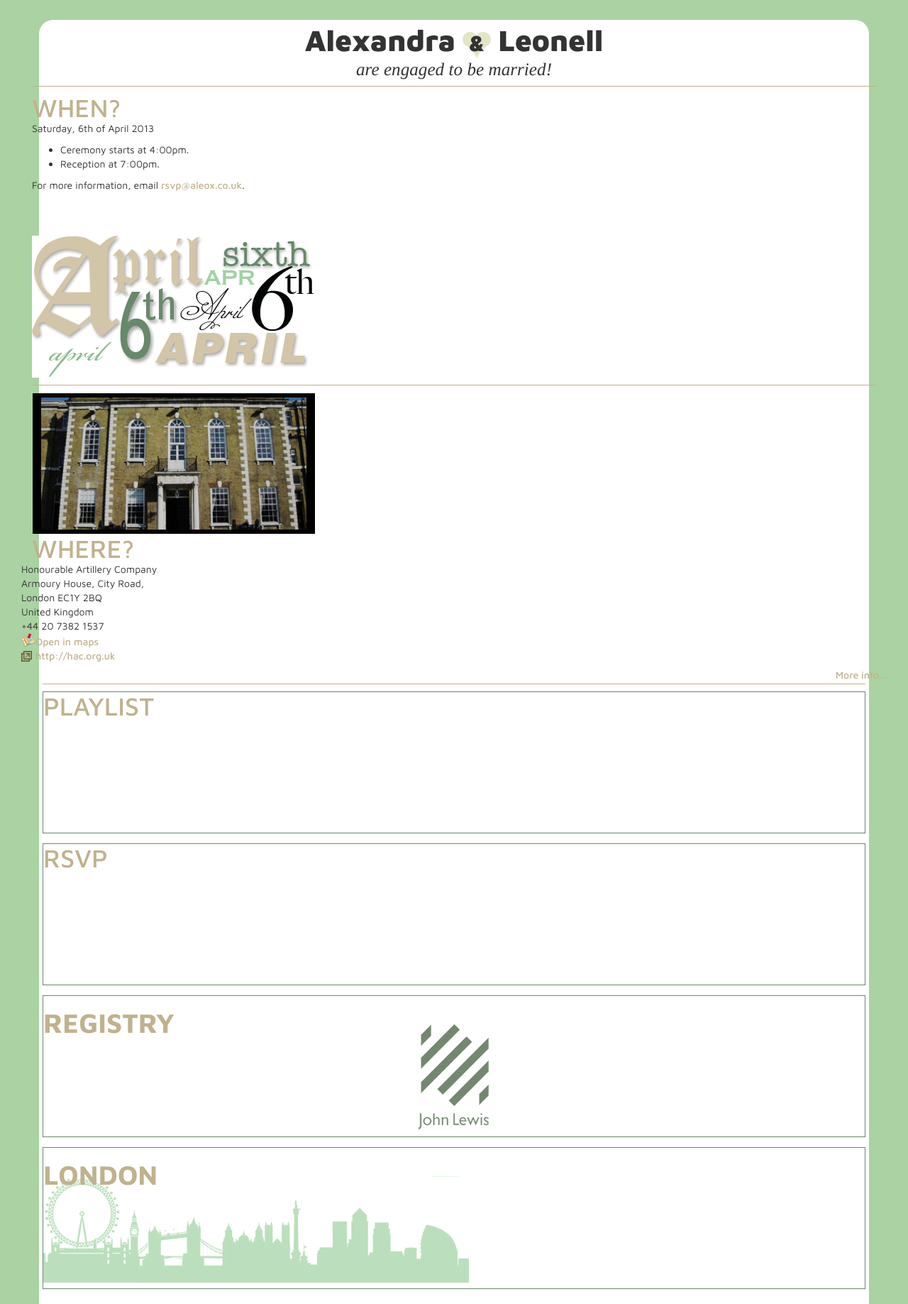
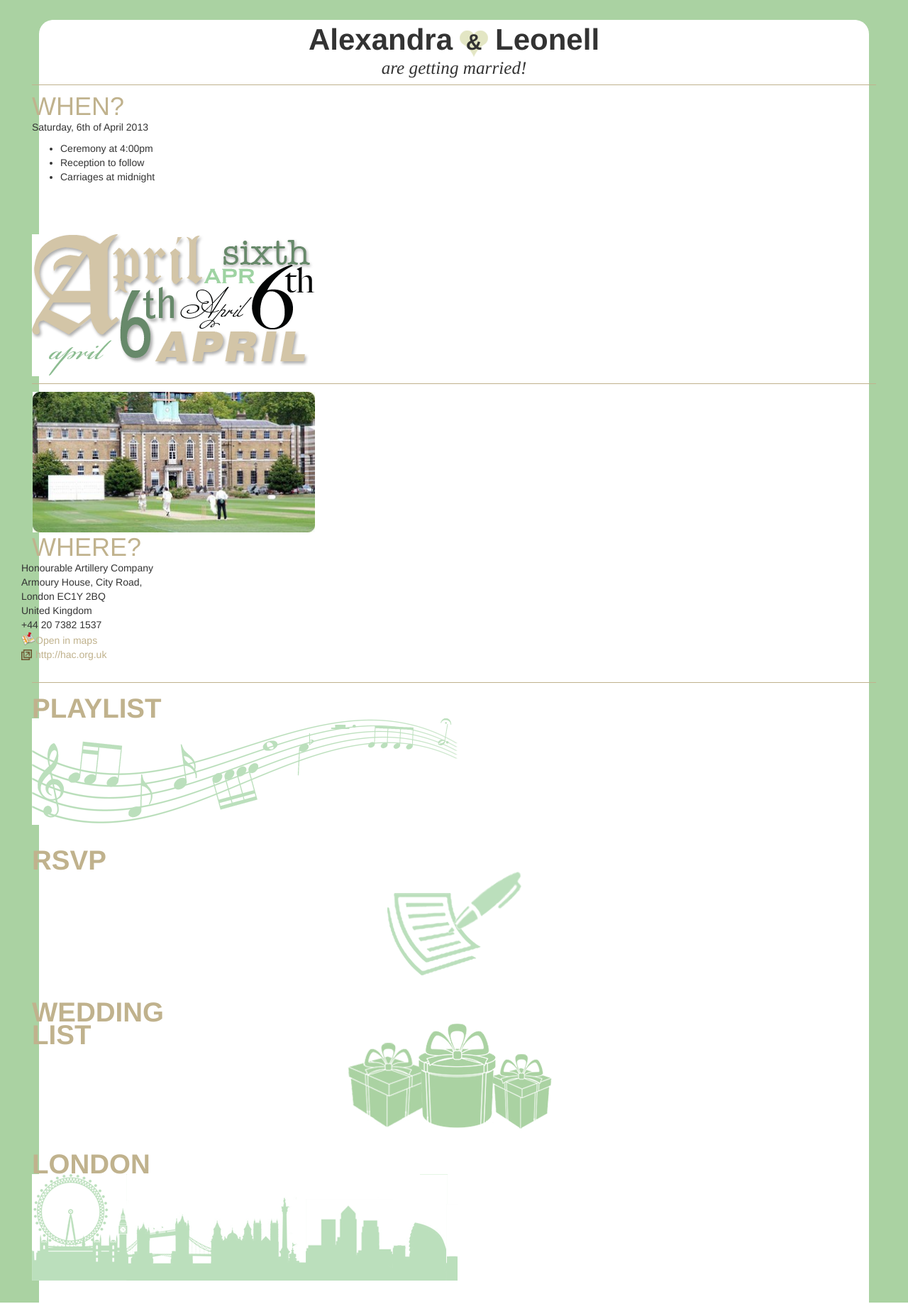
Before and after one commit to leom/wedding_site, a Flask app: page / in a window 1280 px wide. Shown: the whole page at 71% size. Run offline with Flask 2, Linux system fonts and the light colour scheme; some libraries are stand-ins or nearby versions; some web fonts are replaced.

Commit message:
got initial homepage complete, with graphics and all that

```diff
--- a/static/main.css
+++ b/static/main.css
@@ -1,7 +1,3 @@
-* {
-    font-family: 'Maven Pro', sans-serif;
-    box-model: border-box;
-}
 body {
     background-color: #AAD2A2;
 }
@@ -53,7 +49,7 @@ nav a {
     margin: 0;
 }
 .navItem {
-    border: 1px solid #67896A;
+    /* border: 1px solid #67896A; */
     height: 200px;
     margin-bottom: 1em;
 }
@@ -100,6 +96,7 @@ header p {
     text-transform: uppercase;
     margin: 0;
     font-size: 2.75em;
+    line-height: .85em;
     font-weight: bold;
     padding-top: 10px;
     display: block;
@@ -109,10 +106,15 @@ header p {
 .navItem a:hover {
     color: #67896A;
 }
-a#johnLewis {
-    background: url(/static/img/johnlewis-off.png) no-repeat center bottom;
-    /* background: url(/static/img/johnlewis-on.png) */
-}
 a#london {
     background: url(/static/img/london-skyline.png) no-repeat left bottom;
 }
+a#weddingList {
+    background: url(/static/img/wedding-list.png) no-repeat center bottom;
+}
+a#playlist {
+    background: url(/static/img/playlist.png) no-repeat left bottom;
+}
+a#rsvp {
+    background: url(/static/img/rsvp.png) no-repeat center bottom;
+}
--- a/templates/_navigation.html
+++ b/templates/_navigation.html
@@ -1,12 +1,12 @@
-<div class="divider">
-    <div id="playlist" class="navItem span6">
-        <h1>playlist</h1>
+<div class="row divider">
+    <div class="navItem span6">
+        <a id="playlist" href="/playlist">playlist</a>
     </div>
-    <div id="rsvp" class="navItem span3">
-        <h1>rsvp</h1>
+    <div class="navItem span3">
+        <a id="rsvp" href="/rsvp">rsvp</a></h1>
     </div>
-    <div id="registry" class="navItem span3">
-        <a id="johnLewis" href="http://www.johnlewis.co.uk">registry</a>
+    <div class="navItem span3">
+        <a id="weddingList" href="http://www.johnlewis.co.uk">wedding<br>list</a>
     </div>
     <div class="navItem span6">
         <a id="london" href="/london">london</a>
--- a/templates/_venue.html
+++ b/templates/_venue.html
@@ -1,6 +1,6 @@
 <div class="row divider">
     <div class="span5">
-        <a href="/venue"><img id="hacPhoto" src="{{url_for('static', filename='img/hac-home-3-border.jpg')}}"></a>
+        <a href="/venue"><img id="hacPhoto" src="{{url_for('static', filename='img/hac-home-4.jpg')}}" ></a>
     </div>
     <div id="directions" class="span5">
         <h1>WHERE?</h1>
@@ -14,13 +14,13 @@
                 <a href="http://goo.gl/maps/jSffH"><img src="{{url_for('static', filename='img/map-icon.png')}}" style="width: 20px; vertical-align: text-bottom; height: 20px;">Open in maps</a><br>
                 <a href="http://www.hac.org.uk"><img src="{{url_for('static', filename='img/external-link.png')}}" style="width: 15px; vertical-align: text-bottom; height: 15px; margin-right: 5px">http://hac.org.uk</a>
             </div>
-            <div class="span1" style="text-align: center; margin-top: .5em;">
-            </div>
         </div>
+        <!--
         <div class="row">
             <div class="span2 offset3">
                 <p style="text-align: right;"><a href="/venue"  class="more-info" >More info...</a></p>
             </div>
         </div>
+        -->
     </div>
 </div>
--- a/templates/_when.html
+++ b/templates/_when.html
@@ -3,10 +3,10 @@
         <h1>WHEN?</h1>
         <p>Saturday, 6th of April 2013</p>
         <ul>
-            <li>Ceremony starts at 4:00pm.</li>
-            <li>Reception at 7:00pm.</li>
+            <li>Ceremony at 4:00pm</li>
+            <li>Reception to follow</li>
+            <li>Carriages at midnight</li>
         </ul>
-        <p>For more information, email <a href="mailto:rsvp@aleox.co.uk?subject=RSVP+Me!">rsvp@aleox.co.uk</a>.</p>
     </div>
     <div class="calendar span5">
         <img src="{{ url_for('static', filename='img/april-6.png') }}" alt="Saturday 6th of April at 4:00pm">
--- a/templates/layout.html
+++ b/templates/layout.html
@@ -17,7 +17,7 @@
         Alexandra<span class="heart">&amp;</span>Leonell
         </p>
         <p class="byline">
-        are engaged to be married!
+        are getting married!
         </p>
         </header>
         <!--
```
Also changed, not shown: static/img/hac-home-4.jpg (added), static/img/hac-home-original.jpg (added), static/img/playlist.png (added), static/img/present-silhouette.png (added), static/img/rsvp.png (added), static/img/wedding-list-original.png (added), static/img/wedding-list.png (added).
